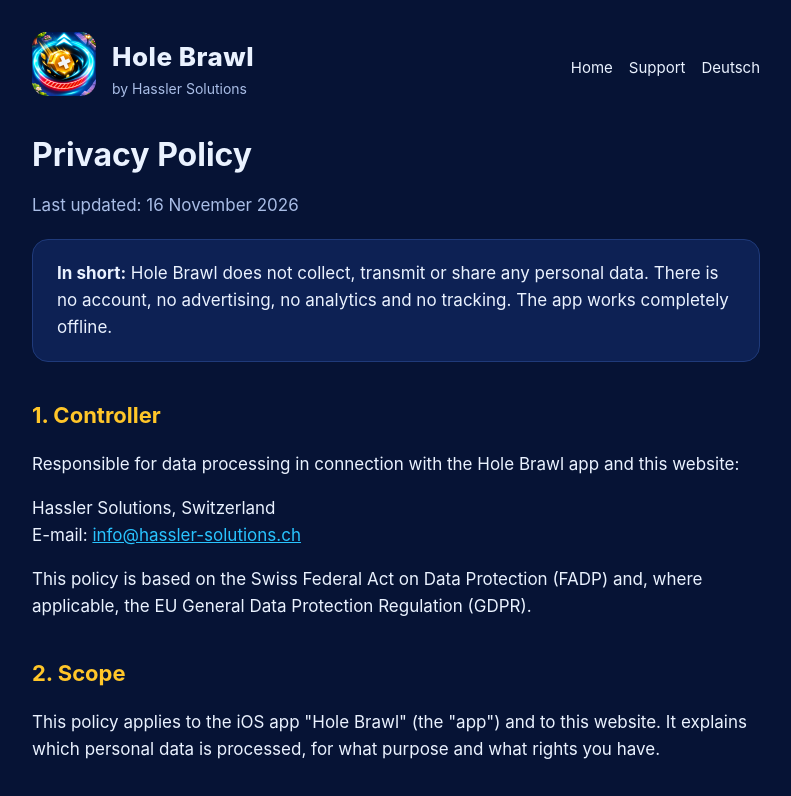
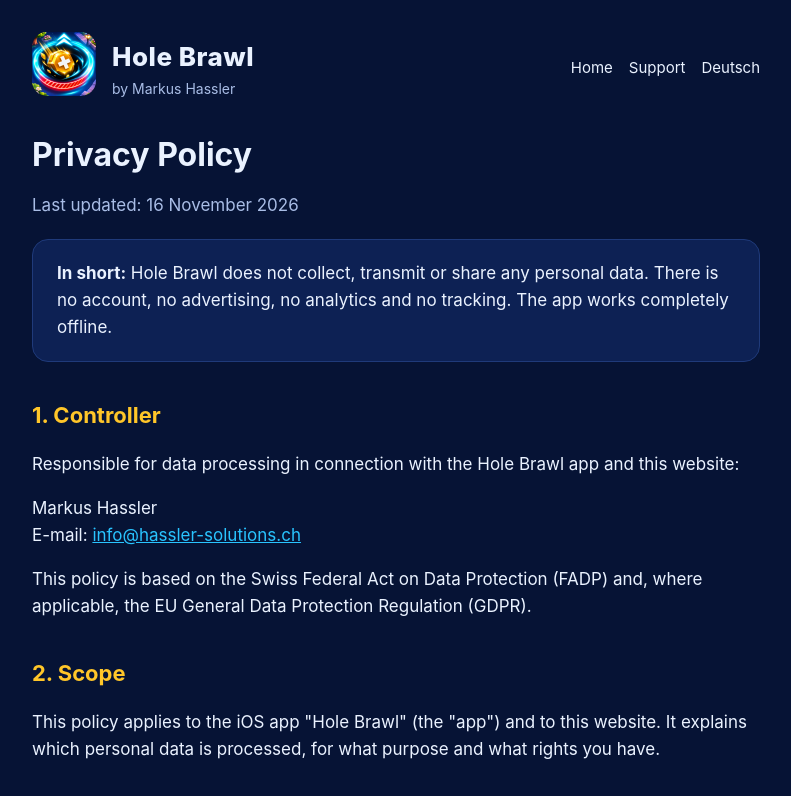
Before and after one commit to markus1338/HoleBrawl-Policy, a plain HTML site: page privacy.html in a window 1280 px wide. Shown: the top 796 px of the page, without its empty margins (244-1035 px from the left). Drawn offline with Linux system fonts and the light colour scheme.

Commit message:
Name Markus Hassler as controller and author
Co-Authored-By: Claude Opus 5.5 <noreply@anthropic.com>

```diff
--- a/privacy.html
+++ b/privacy.html
@@ -12,7 +12,7 @@
 <div class="wrap">
   <header>
     <a href="./"><img src="icon.png" alt="Hole Brawl app icon"></a>
-    <div><a href="./"><div class="name">Hole Brawl</div></a><div class="by">by Hassler Solutions</div></div>
+    <div><a href="./"><div class="name">Hole Brawl</div></a><div class="by">by Markus Hassler</div></div>
     <nav><a href="./">Home</a><a href="support.html">Support</a><a href="#de">Deutsch</a></nav>
   </header>
 
@@ -25,7 +25,7 @@
 
   <h2>1. Controller</h2>
   <p>Responsible for data processing in connection with the Hole Brawl app and this website:</p>
-  <p>Hassler Solutions, Switzerland<br>
+  <p>Markus Hassler<br>
   E-mail: <a href="mailto:info@hassler-solutions.ch">info@hassler-solutions.ch</a></p>
   <p>This policy is based on the Swiss Federal Act on Data Protection (FADP) and, where applicable, the EU General Data Protection Regulation (GDPR).</p>
 
@@ -83,7 +83,7 @@
 
   <h2>1. Verantwortliche Stelle</h2>
   <p>Verantwortlich für die Datenbearbeitung im Zusammenhang mit der App Hole Brawl und dieser Website:</p>
-  <p>Hassler Solutions, Schweiz<br>
+  <p>Markus Hassler<br>
   E-Mail: <a href="mailto:info@hassler-solutions.ch">info@hassler-solutions.ch</a></p>
   <p>Diese Erklärung richtet sich nach dem Schweizer Bundesgesetz über den Datenschutz (DSG) und, soweit anwendbar, nach der EU-Datenschutz-Grundverordnung (DSGVO).</p>
 
@@ -130,7 +130,7 @@
   <h2>8. Änderungen dieser Erklärung</h2>
   <p>Wir können diese Erklärung anpassen, zum Beispiel wenn die App neue Funktionen erhält. Führt eine spätere Version eine Bearbeitung von Personendaten ein (zum Beispiel einen Online-Modus), passen wir diese Erklärung und die Datenschutzangaben im App Store vor dem Release an. Die jeweils aktuelle Fassung findest du immer auf dieser Seite.</p>
 
-  <footer>© 2026 Hassler Solutions · <a href="support.html">Support</a></footer>
+  <footer>© 2026 Markus Hassler · <a href="support.html">Support</a></footer>
 </div>
 </body>
 </html>
```
Also changed, not shown: index.html (+3 -3 lines), support.html (+2 -2 lines).
